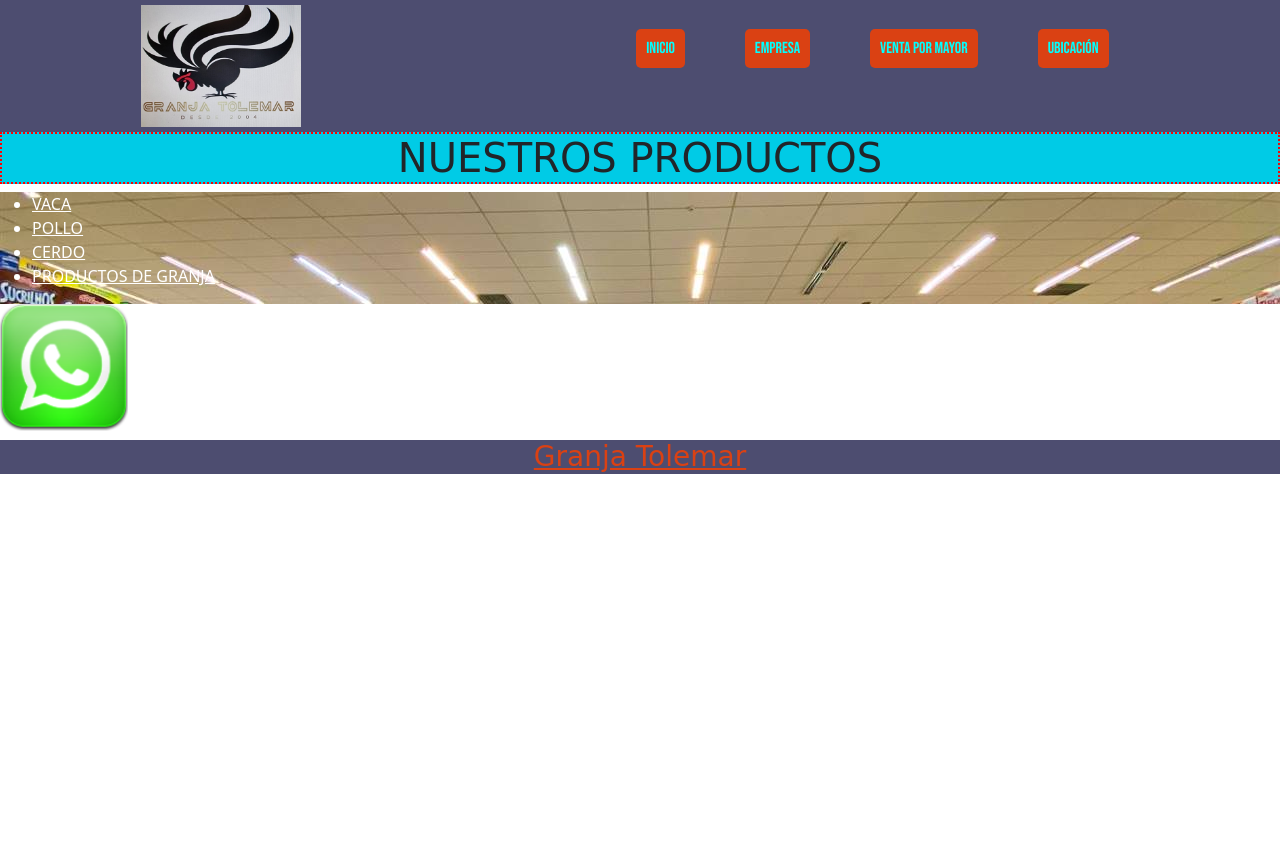
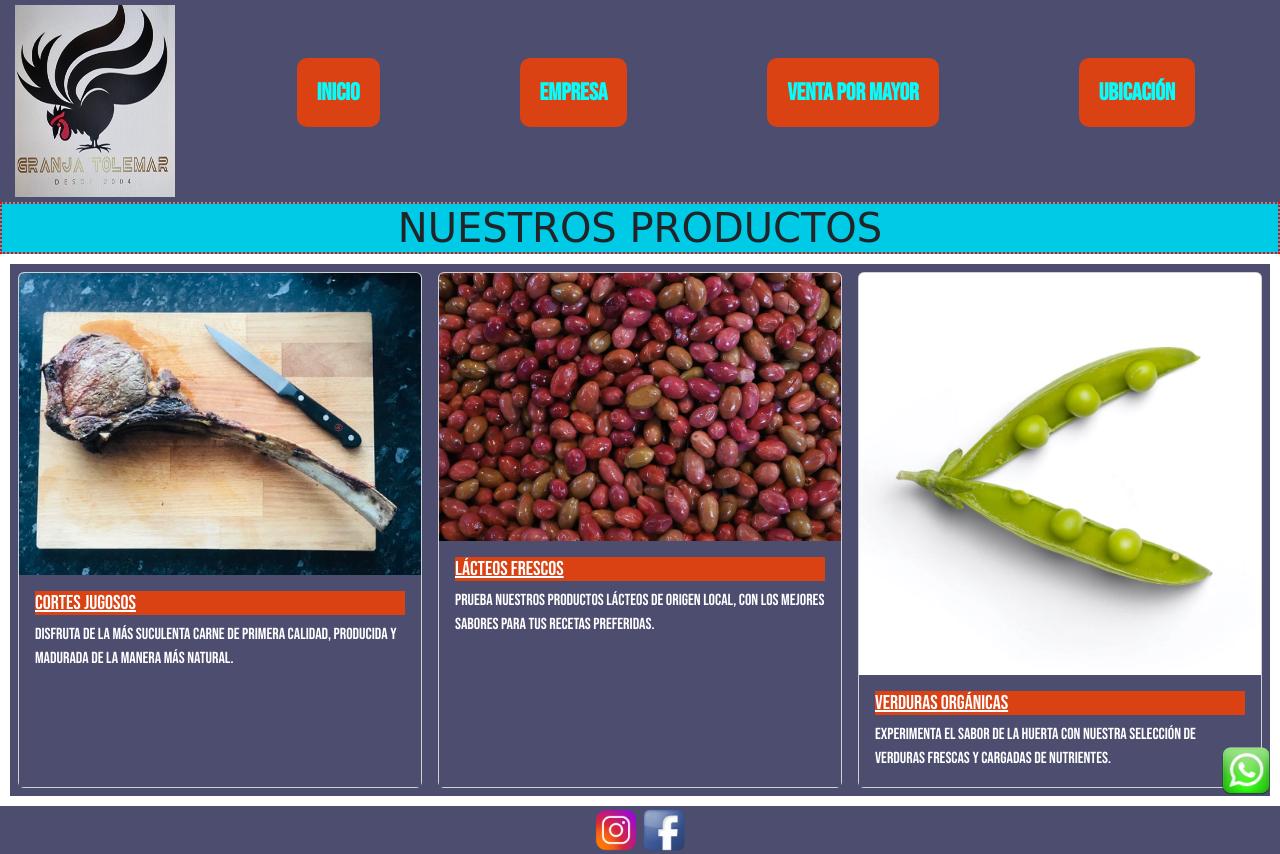
Before and after one commit to gonzsuarez/First-repo, a website: page html/productos.html in a window 1280 px wide. Before the commit the page ends 800 px from the top, so only its background shows below. Drawn offline with nearby package versions, Linux system fonts and the light colour scheme; a web font is replaced by a local one.

Commit message:
Supuesto final

```diff
--- a/Scss/_boton-whp.scss
+++ b/Scss/_boton-whp.scss
@@ -1,22 +1,16 @@
 h6{
     a{
-        position: absolute;
-        display: grid;
-
+        display: flex;
+        position: fixed;
+        right: 10px;
+        bottom: 5px;
         z-index: 1;
-
         transition: all 1s;
-
-        &a:hover{
+    }
+        & a:hover{
             transform: rotate(360deg);
         }
-        img{
-            width: 2rem;
-
-        }
-
-
-
+    img{
+        width: 3rem;
     }
-
 }
--- a/Scss/_footer.scss
+++ b/Scss/_footer.scss
@@ -2,8 +2,9 @@
 footer {
     color: $color-fuente;
     background-color: rgb(77, 77, 112);
-    text-decoration-line: underline;
-    font-weight: 400;
-    text-align: center;
-    font-family: $fuente-principal;
+    display: flex;
+    justify-content: center;
+    img{
+        width: 3rem;
     }
+    }
--- a/Scss/_header.scss
+++ b/Scss/_header.scss
@@ -5,23 +5,19 @@
 .cabecera{
     background-color: $color-principal;
     display: flex;
-    padding: 5px;
+    padding: 4px;
     margin: 0;
     justify-content: center;
     position: sticky;
     img{
         width: 3rem;
     }
-    nav {
-
-        ul{
+    nav{
+       ul{
         list-style: none;
-
-
         li{
             margin: 30px;
-
-            a{
+           a{
                 color: aqua;
                 background-color: $color-fuente;
                 text-decoration: none;
@@ -37,10 +33,7 @@
         }
       }
     }
-
-}
-
-
+  }
 }
 
 @media (min-width: 768px) {
@@ -50,37 +43,33 @@
     padding: 5px;
     margin: 0;
     justify-content: space-around;
+    position: sticky;
     img{
         width: 10rem;
     }
-    nav {
-
+    nav{
         ul{
         list-style: none;
         display: flex;
-        justify-content: space-between;
-
         li{
-            margin: 30px;
-
+            margin: 70px;
+            justify-content: center;
             a{
                 color: aqua;
                 background-color: $color-fuente;
                 text-decoration: none;
-                font-weight: 500;
+                font-size: x-large;
+                font-weight: 800;
                 font-family: $fuente-secu;
-                padding: 10px;
-                border-radius: 5px;
+                padding: 20px;
+                border-radius: 10px;
+            }
+            & a:hover{
+                background-color: aqua;
+                color: $color-fuente;
             }
         }
       }
     }
+  }
 }
-
-.cabecera a:hover{
-    background-color: aqua;
-    color: $color-fuente;
-}
-
-
-}
--- a/Scss/_tarjetas.scss
+++ b/Scss/_tarjetas.scss
@@ -1,12 +1,30 @@
 @import "variables.scss";
-.card-empresa{
+@media (min-width: 768px) {
+    .card-empresa{
     background-color: $color-principal;
+    display: flex;
+    margin: 10px;
+    .card{
+        margin: 0.5rem;
     .card-body{
         background-color: $color-principal;
         font-family: $fuente-secu;
-        color: rgba(0, 255, 255, 0.63);
-        .card-title{
-            font-weight: bolder;
+        color: #ffffff;
+
+    .card-title{
+            text-decoration: underline;
+            background-color: $color-fuente;
+
+            .card-text{
+                background-color: aqua !important;
+                    }
+                }
+            }
         }
     }
 }
+@media (max-width: 768px) {
+    .card{
+        width: 19rem;
+    }
+}
--- /dev/null
+++ b/Scss/_texto-vtaxmayor.scss
@@ -0,0 +1,8 @@
+
+h4{   display: block;
+    background-image: url(../Imagrn/cabecera-carne-vacuna-argentina.jpg);
+    background-size: cover;
+    background-position: center center;
+
+    font-size: xx-large;
+    }
--- a/Scss/style.scss
+++ b/Scss/style.scss
@@ -9,3 +9,4 @@
 @import "boton-whp.scss";
 @import "tarjetas.scss";
 @import "items-prod.scss";
+@import "texto-vtaxmayor.scss";
--- a/html/productos.html
+++ b/html/productos.html
@@ -4,6 +4,9 @@
     <meta charset="UTF-8">
     <meta http-equiv="X-UA-Compatible" content="IE=edge">
     <meta name="viewport" content="width=device-width, initial-scale=1.0">
+    <meta name="author" content="Gonz Suarez">
+    <meta name="keywords" content="granja, pollo, carne, cerdo">
+    <meta name="geo.placement" content="Mar del Plata">
     <link rel="stylesheet" href="../Css/style.css">
     <!--Bootstrap-->
     <link href="https://cdn.jsdelivr.net/npm/bootstrap@5.3.0/dist/css/bootstrap.min.css" rel="stylesheet" integrity="sha384-9ndCyUaIbzAi2FUVXJi0CjmCapSmO7SnpJef0486qhLnuZ2cdeRhO02iuK6FUUVM" crossorigin="anonymous">
@@ -28,20 +31,36 @@
         <section data-aos="flip-left">
             <h1>NUESTROS PRODUCTOS</h1>
         </section>
-        <section class="Items-en-vta">
-            <ul>
-                <li>VACA</li>
-                <li>POLLO</li>
-                <li>CERDO</li>
-                <li>PRODUCTOS DE GRANJA</li>
-            </ul>
+        <main class="card-empresa">
+            <div class="card" style="width: 40rem;">
+                <img src="../Imagrn/corte-carne.webp" class="card-img-top" alt="corte-carne">
+                <div class="card-body">
+                  <h5 class="card-title">Cortes jugosos</h5>
+                  <p class="card-text">Disfruta de la más suculenta carne de primera calidad, producida y madurada de la manera más natural.</p>
+                </div>
+              </div>
+              <div class="card" style="width: 40rem;">
+                <img src="../Imagrn/lacteos.webp" class="card-img-top" alt="Lacteos">
+                <div class="card-body">
+                  <h5 class="card-title">Lácteos frescos</h5>
+                  <p class="card-text">Prueba nuestros productos lácteos de origen local, con los mejores sabores para tus recetas preferidas.</p>
+                </div>
+              </div>
+              <div class="card" style="width: 40rem;">
+                <img src="../Imagrn/verduras.webp" class="card-img-top" alt="verduras">
+                <div class="card-body">
+                  <h5 class="card-title">Verduras orgánicas</h5>
+                  <p class="card-text">Experimenta el sabor de la huerta con nuestra selección de verduras frescas y cargadas de nutrientes.</p>
+                </div>
+              </div>
+        </main>
+        <section>
+            <h6><a href="https://www.whatsapp.com" target="_blank"><img src="../Imagrn/whatsappmessage_conversation_whatsap_7149.png" alt="whp-logo"></a></h6>
         </section>
-        <section>
-            <h6><img src="../Imagrn/whatsappmessage_conversation_whatsap_7149.png" alt="Logo-whatsapp"></h6>
-        </section>
-    <footer>
-        <h3>Granja Tolemar</h3>
-    </footer>
+        <footer>
+            <a href="https://www.instagram.com/" target="_blank"><img src="../Imagrn/3721672-instagram_108066.png" alt="Logo-instagram"></a>
+            <a href="https://www.facebook.com/" target="_blank"><img src="../Imagrn/social_facebook_box_blue_256_30649.png" alt="Logo-face"></a>
+          </footer>
     <script src="https://unpkg.com/aos@2.3.1/dist/aos.js"></script>
     <script>AOS.init();</script>
 </body>
```
Also changed, not shown: html/empresa.html (+18 -26 lines), html/ubicacion.html (+8 -4 lines), html/vtaxmayor.html (+11 -7 lines), index.html (+6 -4 lines), Css/style.css, Imagrn/3721672-instagram_108066.png (added), Imagrn/social_facebook_box_blue_256_30649.png (added), 1 other file.
